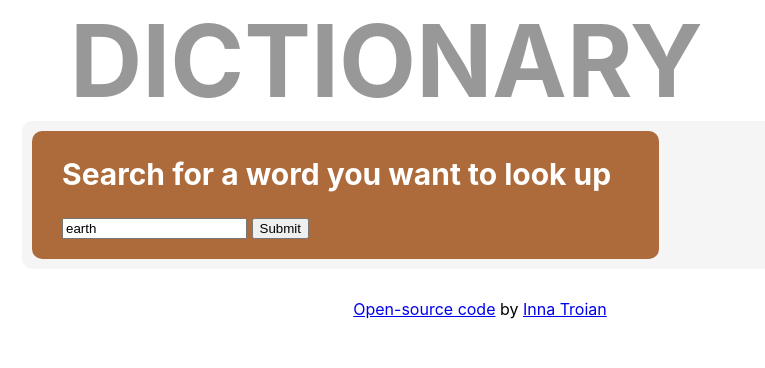
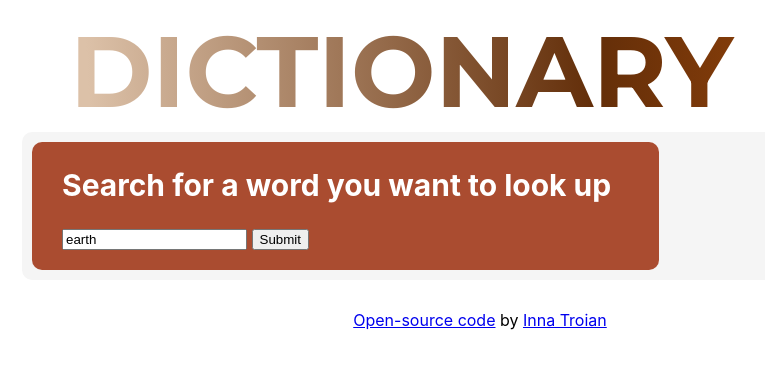
Before and after one commit to birdsong5/dictionary-app, a React (Create React App) app: page / in a window 1280 px wide. Shown: the top 368 px of the page, without its empty margins (160-925 px from the left). Built offline with nearby package versions, Linux system fonts and the light colour scheme; no server answers.

Commit message:
Added a new function +CSS
A new function to hadle submit and search for a submitted word

```diff
--- a/src/App.css
+++ b/src/App.css
@@ -1,10 +1,20 @@
+@import url("https://fonts.googleapis.com/css2?family=Montserrat:wght@700;800&family=Poppins:ital,wght@0,400;0,500;1,200;1,300&display=swap");
+
 .App-header h1 {
   font-size: 100px;
+  font-family: "Montserrat", sans-serif;
   margin-left: 230px;
   margin-bottom: 0;
-  margin-top: 0;
+  margin-top: 10px;
   text-transform: uppercase;
-  opacity: 0.4;
+  background: linear-gradient(
+    87.4deg,
+    rgb(220, 193, 168) 1.9%,
+    rgb(99, 46, 9) 49.7%,
+    rgb(211, 95, 11) 100.5%
+  );
+  background-clip: text;
+  color: transparent;
 }
 
 .container {
@@ -20,7 +30,7 @@
 }
 
 .search-section {
-  background-color: rgba(158, 75, 16, 0.814);
+  background-color: rgba(158, 49, 16, 0.855);
   border-radius: 10px;
   padding: 0 30px 20px;
   align-self: flex-start;
@@ -32,7 +42,7 @@
 }
 
 .definition-section {
-  background-color: rgba(191, 145, 112, 0.422);
+  background-color: rgba(252, 227, 206, 0.901);
   border-radius: 10px;
   padding: 0 15px 20px;
   align-self: flex-start;
--- a/src/Dictionary.js
+++ b/src/Dictionary.js
@@ -29,6 +29,15 @@ export default function Dictionary(props) {
     axios.get(pexelApiUrl, { headers: headers }).then(handlePexelResponse);
   }
 
+  function handleSubmit(event) {
+    event.preventDefault();
+    if (word.length > 0) {
+      search();
+    } else {
+      alert("Please enter a word.");
+    }
+  }
+
   function handleWordChange(event) {
     setWord(event.target.value);
   }
@@ -43,7 +52,7 @@ export default function Dictionary(props) {
       <div className="container">
         <div className="search-section">
           <h2>Search for a word you want to look up</h2>
-          <form onSubmit={search}>
+          <form onSubmit={handleSubmit}>
             <input
               type="search"
               onChange={handleWordChange}
```
